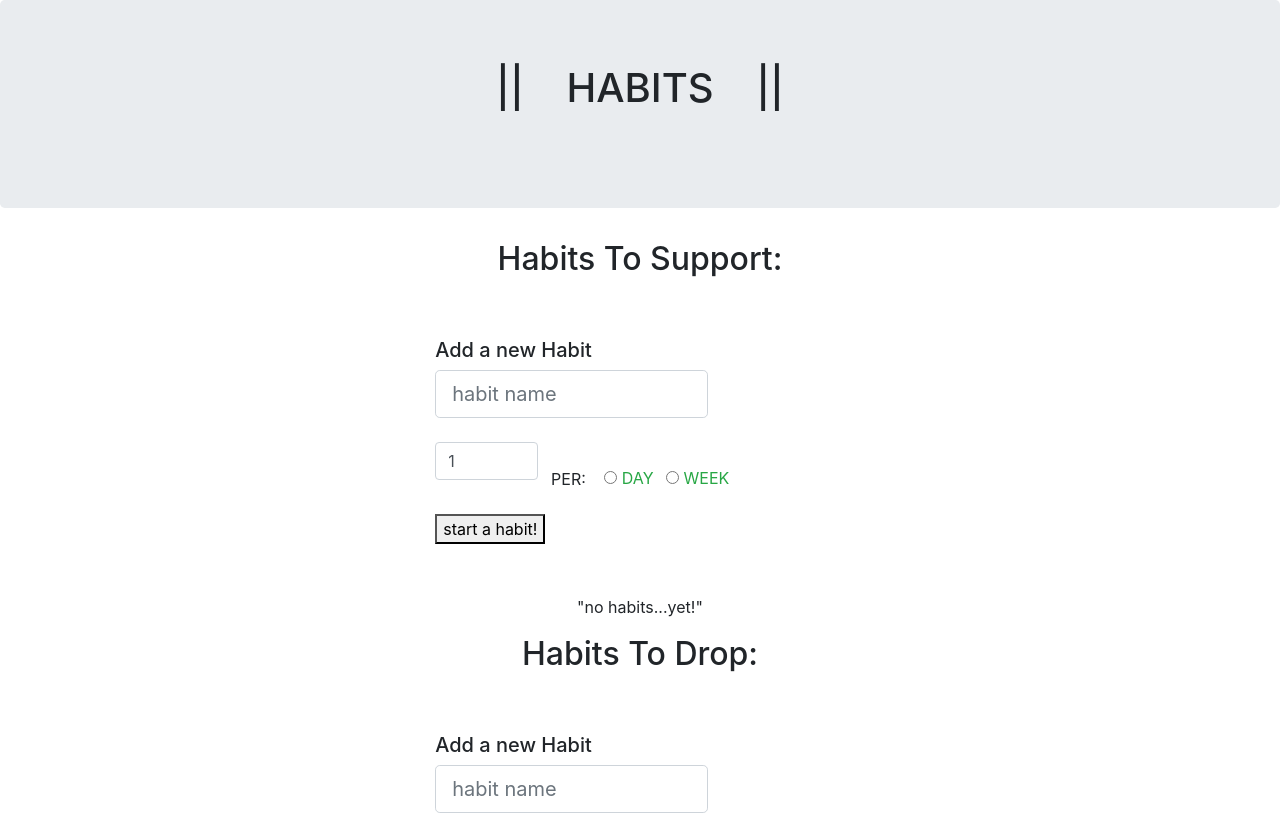
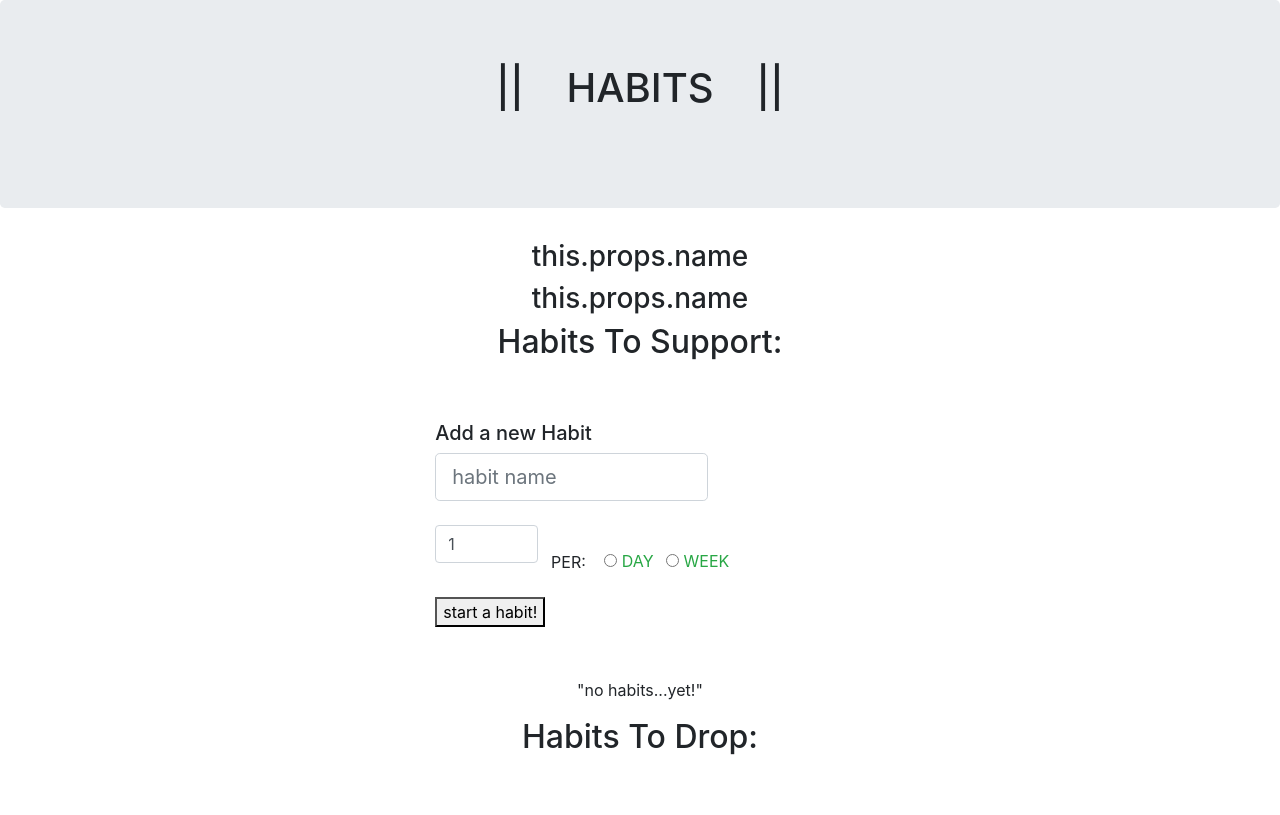
Before and after one commit to paaaarv/habits, a React (Create React App) app: page / in a window 1280 px wide. Shown: the top 815 px of the page. Built offline with nearby package versions, Linux system fonts and the light colour scheme.

Commit message:
created Tab component to switch between good and bad habits

```diff
--- a/src/App.js
+++ b/src/App.js
@@ -1,6 +1,7 @@
 import React, { Component } from 'react';
 import './App.css';
 import Heading from './components/Heading.js'
+import Tab from './components/Tab'
 import GoodHabits from './components/GoodHabits'
 import BadHabits from './components/BadHabits'
 class App extends Component {
@@ -8,6 +9,8 @@ class App extends Component {
     return (
       <div className="App">
       <Heading/>
+      <Tab name="good habits"/>
+      <Tab name="bad habits"/>
       <GoodHabits/> <BadHabits/>
       </div>
     );
--- /dev/null
+++ b/src/components/Tab.js
@@ -0,0 +1,24 @@
+import React from 'react'
+
+
+
+
+export default class Tab extends React.Component{
+
+
+
+  handleClick = (name) => {
+    console.log(name)
+  }
+
+  render(){
+    return(
+      <div>
+
+        <h3 onClick={this.handleClick(this.props.name)}> this.props.name </h3>
+      </div>
+
+    )
+  }
+
+}
```
